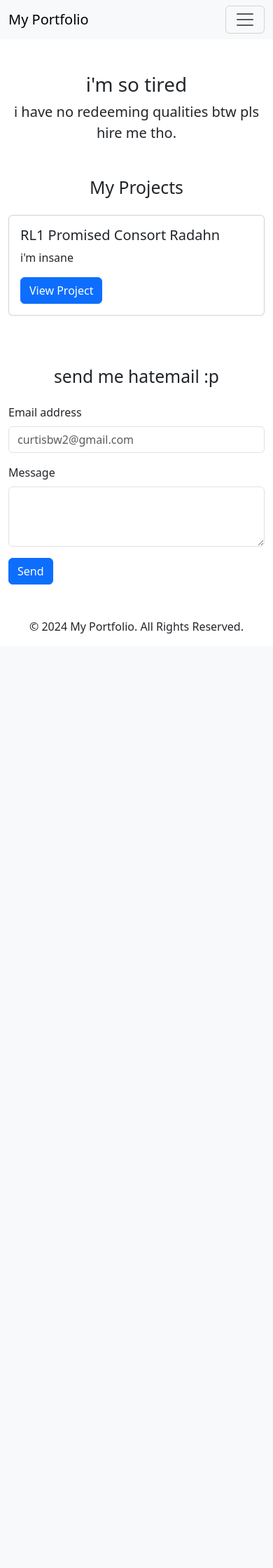
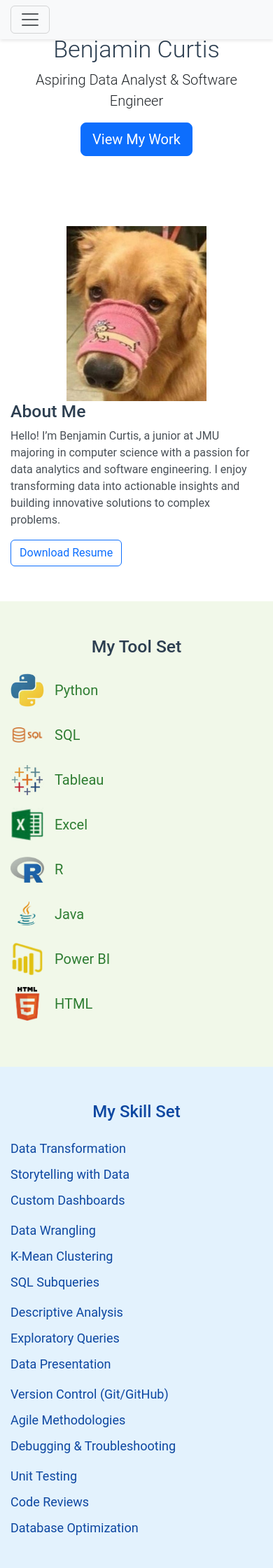
Before and after one commit to curtisbw2/portfolio, a Django app: page / in a window 390 px wide. Shown: the top 2240 px of the page at 70% size. Before the commit the page ends 905 px from the top, so only its background shows below. Run offline with Django 5.2, Linux system fonts and the light colour scheme; data comes from the database, SQL or seed files in the repository.

Commit message:
1/3/7:57

```diff
--- /dev/null
+++ b/main/static/main/style.css
@@ -0,0 +1,86 @@
+body {
+    font-family: 'Roboto', sans-serif;
+  }
+
+  h1, h2 {
+    color: #2c3e50;
+  }
+
+  .navbar {
+    box-shadow: 0 2px 5px rgba(0, 0, 0, 0.1);
+  }
+
+  footer {
+    background-color: #f8f9fa;
+    border-top: 1px solid #ddd;
+  }
+
+  .tool-icon {
+    width: 48px; /* Set a fixed width */
+    height: 48px; /* Set a fixed height */
+    object-fit: contain; /* Ensures images maintain their aspect ratio */
+    mix-blend-mode: multiply; /* Blends the image with the background */
+  }
+
+  /* Hero Section */
+.hero-section {
+    padding: 50px 0; /* Adds vertical spacing */
+  }
+
+  /* About Section */
+  .about-section {
+    background-color: #ffffff; /* White background */
+    color: #495057; /* Slightly darker gray text */
+    padding: 50px 0;
+  }
+
+  /* My Tool Set Section */
+.tools-section {
+    background-color: #f1f8e9; /* Light green */
+    color: #2e7d32; /* Dark green text */
+    padding: 50px 0;
+  }
+
+.tool-item {
+  display: flex;
+  align-items: center;
+  gap: 15px; /* Space between icon and text */
+  font-size: 20px; /* Bigger font */
+}
+
+  /* My Skill Set Section */
+  .skills-section {
+    background-color: #e3f2fd; /* Light blue */
+    color: #0d47a1; /* Dark blue text */
+    padding: 50px 0;
+  }
+
+  .skills-section ul {
+    list-style-type: none; /* Remove default bullets */
+    padding: 0;
+  }
+
+  .skills-section ul li {
+    font-size: 18px;
+    margin-bottom: 10px;
+  }
+
+  .skills-section h2 {
+    color: #0d47a1; /* Match section color */
+    font-size: 24px;
+  }
+
+
+  /* Make all sections span full width */
+  section {
+    width: 100%;
+    margin: 0;
+    padding: 0;
+  }
+
+  /* Ensure container keeps content centered but doesn't affect full width background */
+  .container {
+    max-width: 1140px; /* Default Bootstrap container width */
+    margin: 0 auto; /* Center content */
+    padding: 0 15px; /* Default container padding */
+  }
--- a/main/templates/home.html
+++ b/main/templates/home.html
@@ -10,44 +10,156 @@
 </head>
 <body>
     <!-- Navigation Bar -->
-    <nav class="navbar navbar-expand-lg navbar-light bg-light">
-        <div class="container-fluid">
-            <a class="navbar-brand" href="#">My Portfolio</a>
+    <nav class="navbar navbar-expand-lg navbar-light bg-light fixed-top">
+        <div class="container">
           <button class="navbar-toggler" type="button" data-bs-toggle="collapse" data-bs-target="#navbarNav">
             <span class="navbar-toggler-icon"></span>
           </button>
           <div class="collapse navbar-collapse" id="navbarNav">
-                <ul class="navbar-nav">
-                    <li class="nav-item">
-                        <a class="nav-link active" href="/">Home</a>
-                    </li>
-                    <li class="nav-item">
-                        <a class="nav-link" href="#projects">Projects</a>
-                    </li>
-                    <li class="nav-item">
-                        <a class="nav-link" href="#contact">Contact</a>
-                    </li>
-                    <li class="nav-item">
-                        <a class="nav-link" href="/resume/">Resume</a>
-                    </li>
+            <ul class="navbar-nav ms-auto">
+              <li class="nav-item"><a class="nav-link" href="#about">About</a></li>
+              <li class="nav-item"><a class="nav-link" href="#skills">Skills</a></li>
+              <li class="nav-item"><a class="nav-link" href="#projects">Projects</a></li>
+              <li class="nav-item"><a class="nav-link" href="#contact">Contact</a></li>
             </ul>
           </div>
         </div>
       </nav>
 
     <!-- Hero Section -->
-    <div class="container text-center mt-5">
-        <h1>i'm so tired</h1>
-        <p class="lead">i have no redeeming qualities btw pls hire me tho.</p>
+    <section id="hero" class="hero-section">
+        <div class="container text-center">
+          <h1 class="display-4">Benjamin Curtis</h1>
+          <p class="lead">Aspiring Data Analyst & Software Engineer</p>
+          <a href="#projects" class="btn btn-primary btn-lg">View My Work</a>
         </div>
+      </section>
+
+    <!-- About Section -->
+    <section id="about" class="about-section">
+        <div class="container">
+          <div class="row align-items-center">
+            <div class="col-md-4 text-center">
+              <img src="{% static 'main/images/cropped pfp2.jpeg' %}" alt="Benjamin Curtis" width="200" height="250">
+            </div>
+            <div class="col-md-8">
+              <h2>About Me</h2>
+              <p>Hello! I’m Benjamin Curtis, a junior at JMU majoring in computer science with a passion for data analytics and software engineering. I enjoy transforming data into actionable insights and building innovative solutions to complex problems.</p>
+              <a href="{% static 'main/resume.pdf' %}" class="btn btn-outline-primary">Download Resume</a>
+            </div>
+          </div>
+        </div>
+      </section>
+
+    <!-- My Tool Set Section -->
+    <section id="tools" class="tools-section">
+        <div class="container">
+        <h2 class="text-center mb-4">My Tool Set</h2>
+        <div class="row">
+            <div class="col-md-4 mb-3">
+            <div class="tool-item">
+                <img src="{% static 'main/images/python.avif' %}" alt="Python" class="tool-icon">
+                <span>Python</span>
+            </div>
+            </div>
+            <div class="col-md-4 mb-3">
+            <div class="tool-item">
+                <img src="{% static 'main/images/sql.png' %}" alt="SQL" class="tool-icon">
+                <span>SQL</span>
+            </div>
+            </div>
+            <div class="col-md-4 mb-3">
+            <div class="tool-item">
+                <img src="{% static 'main/images/tableu.avif' %}" alt="Tableau" class="tool-icon">
+                <span>Tableau</span>
+            </div>
+            </div>
+            <div class="col-md-4 mb-3">
+            <div class="tool-item">
+                <img src="{% static 'main/images/msexcel.avif' %}" alt="Excel" class="tool-icon">
+                <span>Excel</span>
+            </div>
+            </div>
+            <div class="col-md-4 mb-3">
+            <div class="tool-item">
+                <img src="{% static 'main/images/R.jpg' %}" alt="R" class="tool-icon">
+                <span>R</span>
+            </div>
+            </div>
+            <div class="col-md-4 mb-3">
+            <div class="tool-item">
+                <img src="{% static 'main/images/java.png' %}" alt="Java" class="tool-icon">
+                <span>Java</span>
+            </div>
+            </div>
+            <div class="col-md-4 mb-3">
+            <div class="tool-item">
+                <img src="{% static 'main/images/powerbi.avif' %}" alt="Power BI" class="tool-icon">
+                <span>Power BI</span>
+            </div>
+            </div>
+            <div class="col-md-4 mb-3">
+            <div class="tool-item">
+                <img src="{% static 'main/images/htmll.png' %}" alt="HTML" class="tool-icon">
+                <span>HTML</span>
+            </div>
+            </div>
+        </div>
+        </div>
+    </section>
+
+    <!-- My Skill Set Section -->
+    <section id="skills" class="skills-section">
+        <div class="container">
+          <h2 class="text-center mb-4">My Skill Set</h2>
+          <div class="row">
+            <div class="col-md-4">
+              <ul>
+                <li>Data Transformation</li>
+                <li>Storytelling with Data</li>
+                <li>Custom Dashboards</li>
+              </ul>
+            </div>
+            <div class="col-md-4">
+              <ul>
+                <li>Data Wrangling</li>
+                <li>K-Mean Clustering</li>
+                <li>SQL Subqueries</li>
+              </ul>
+            </div>
+            <div class="col-md-4">
+              <ul>
+                <li>Descriptive Analysis</li>
+                <li>Exploratory Queries</li>
+                <li>Data Presentation</li>
+              </ul>
+            </div>
+            <div class="col-md-4">
+              <ul>
+                <li>Version Control (Git/GitHub)</li>
+                <li>Agile Methodologies</li>
+                <li>Debugging & Troubleshooting</li>
+              </ul>
+            </div>
+            <div class="col-md-4">
+              <ul>
+                <li>Unit Testing</li>
+                <li>Code Reviews</li>
+                <li>Database Optimization</li>
+              </ul>
+            </div>
+          </div>
+        </div>
+      </section>
 
     <!-- Projects Section -->
-    <div id="projects" class="container mt-5">
+    <section id="projects" class="container mt-5">
         <h2 class="text-center mb-4">My Projects</h2>
         <div class="row">
           {% for project in projects %}
             <div class="col-md-4">
               <div class="card mb-4">
+                <img src="{{ project.image }}" class="card-img-top" alt="{{ project.title }}">
                 <div class="card-body">
                   <h5 class="card-title">{{ project.title }}</h5>
                   <p class="card-text">{{ project.description }}</p>
@@ -57,7 +169,7 @@
             </div>
           {% endfor %}
         </div>
-    </div>
+      </section>
 
     <!-- Contact Section -->
     <div id="contact" class="container mt-5">
@@ -76,8 +188,12 @@
     </div>
 
     <!-- Footer -->
-    <footer class="text-center mt-5">
-        <p>&copy; 2024 My Portfolio. All Rights Reserved.</p>
+    <footer class="text-center mt-5 py-3 bg-light">
+        <p>&copy; 2025 Benjamin Curtis. All Rights Reserved.</p>
+        <div>
+          <a href="https://www.linkedin.com/in/yourprofile" class="me-2">LinkedIn</a>
+          <a href="https://github.com/yourusername" class="me-2">GitHub</a>
+        </div>
       </footer>
 
     <script src="https://cdn.jsdelivr.net/npm/bootstrap@5.3.0/dist/js/bootstrap.bundle.min.js"></script>
```
Also changed, not shown: main/static/main/images/R.jpg (added), main/static/main/images/cropped pfp2.jpeg (added), main/static/main/images/htmll.png (added), main/static/main/images/java.png (added), main/static/main/images/msexcel.avif (added), main/static/main/images/powerbi.avif (added), main/static/main/images/python.avif (added), main/static/main/images/sql.png (added), main/static/main/images/tableu.avif (added). Lines whose indentation alone changed are shown as unchanged.
